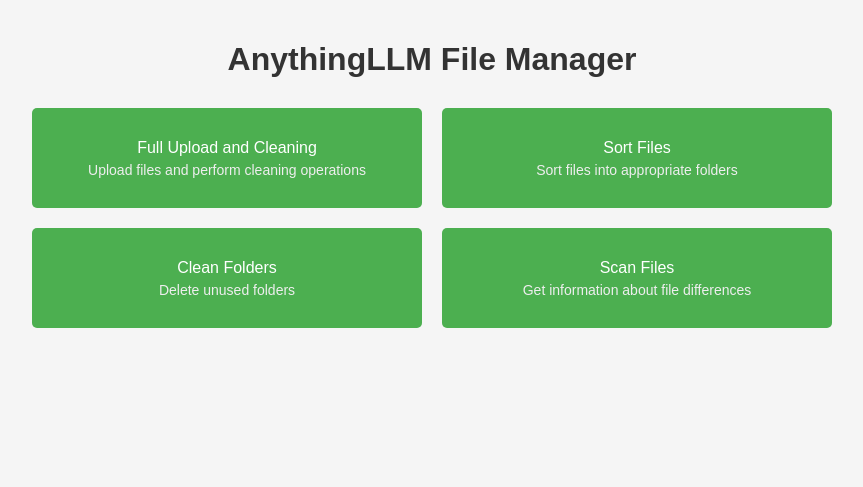
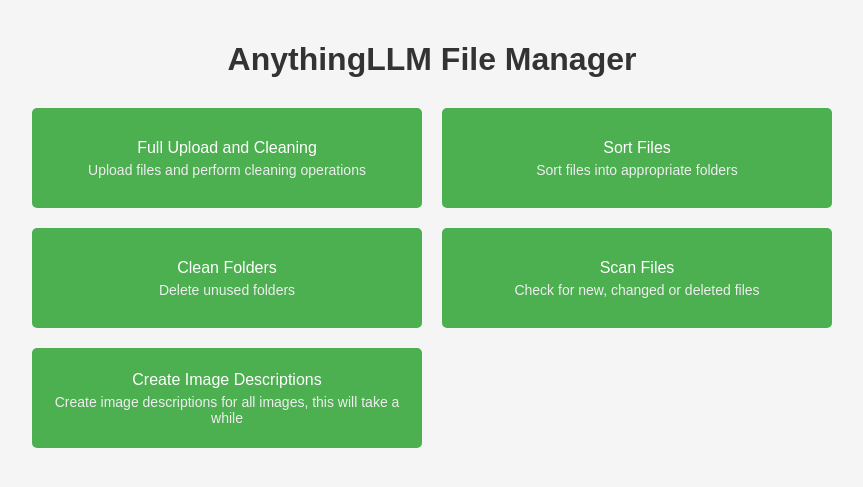
Before and after one commit to mahoneyr/AnythingLLM_File-Manager, a Django app: page / in a window 1280 px wide. Shown: the top 487 px of the page, without its empty margins (208-1071 px from the left). Run offline with Django 5.2, Linux system fonts and the light colour scheme.

Commit message:
created image_description button

```diff
--- a/check_for_files/urls.py
+++ b/check_for_files/urls.py
@@ -9,4 +9,5 @@
     path("sort/", sort_files, name="sort"),
     path("clean/", clean_folders, name="clean"),
     path("scan/", get_file_differences, name="scan"),
+    path("create_image_descriptions/", create_image_descriptions, name="create_image_descriptions"),
 ]
--- a/main/templates/home.html
+++ b/main/templates/home.html
@@ -79,7 +79,11 @@
         </button>
         <button class="action-button" onclick="performAction('/update_files/scan/', 'GET')">
             Scan Files
-            <p>Get information about file differences</p>
+            <p>Check for new, changed or deleted files</p>
+        </button>
+        <button class="action-button" onclick="performAction('/update_files/create_image_descriptions/')">
+            Create Image Descriptions
+            <p>Create image descriptions for all images, this will take a while</p>
         </button>
     </div>
 
```
Also changed, not shown: check_for_files/tasks.py (+9 -0 lines), check_for_files/views.py (+7 -0 lines).
